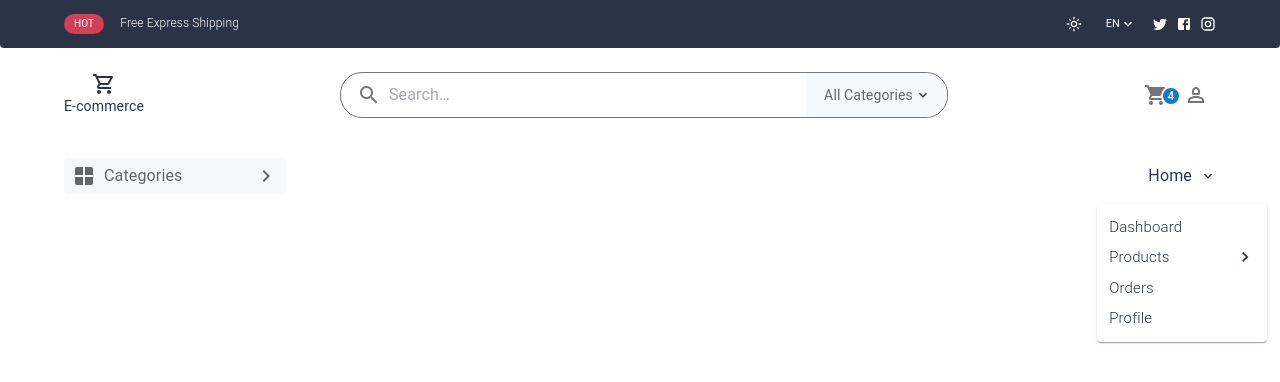
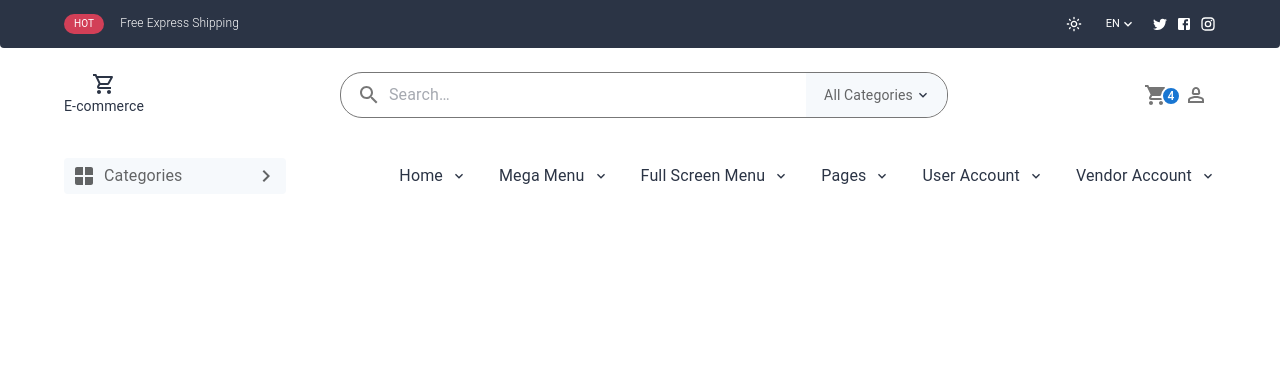
Before and after one commit to morronepablo/React-E-commerce-project-with-Backend, a React (Vite) app: page / in a window 1280 px wide. Shown: the top 382 px of the page. Built offline with nearby package versions, Linux system fonts and the light colour scheme.

Commit message:
Finalización Header1, Header2, Header3

```diff
--- a/src/components/header/Header3.jsx
+++ b/src/components/header/Header3.jsx
@@ -5,6 +5,7 @@ import {
   IconButton,
   ListItemIcon,
   ListItemText,
+  Stack,
   Typography,
   useMediaQuery,
   useTheme,
@@ -149,8 +150,19 @@ function Header3() {
           </MenuItem>
         </Menu>
       </Box>
-      <Links />
-      {useMediaQuery("(max-width:1000px)") && (
+
+      {useMediaQuery("(min-width:1200px)") && (
+        <Stack gap={4} direction={"row"} alignItems={"center"}>
+          <Links title={"Home"} />
+          <Links title={"Mega Menu"} />
+          <Links title={"Full Screen Menu"} />
+          <Links title={"Pages"} />
+          <Links title={"User Account"} />
+          <Links title={"Vendor Account"} />
+        </Stack>
+      )}
+
+      {useMediaQuery("(max-width:1200px)") && (
         <IconButton onClick={toggleDrawer("top", true)}>
           <MenuIcon />
         </IconButton>
--- a/src/components/header/Links.jsx
+++ b/src/components/header/Links.jsx
@@ -5,18 +5,19 @@ import ListItem from "@mui/material/ListItem";
 import ListItemButton from "@mui/material/ListItemButton";
 import ListItemText from "@mui/material/ListItemText";
 
-function Links() {
+function Links({ title }) {
   return (
     <Box
       //   className="border"
       sx={{
         ":hover .show-when-hover": { display: "block" },
+        ":hover": { cursor: "pointer" },
         position: "relative",
         display: "flex",
         alignItems: "center",
       }}
     >
-      <Typography variant="body1">Home</Typography>
+      <Typography variant="body1">{title}</Typography>
 
       <ExpandMore sx={{ fontSize: "16px", ml: 1 }} />
 
@@ -28,7 +29,7 @@ function Links() {
           minWidth: "170px",
           left: "50%",
           transform: "translateX(-50%)",
-          //   display: "none",
+          display: "none",
         }}
       >
         <Paper sx={{ mt: 2 }}>
```
